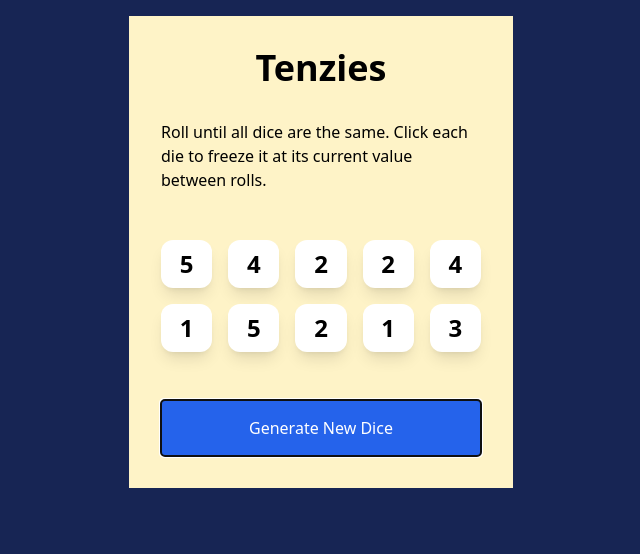
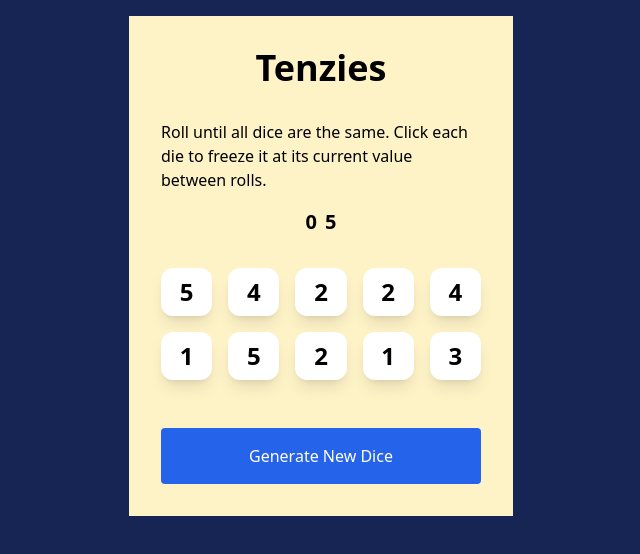
Before and after one commit to marionmartie/scrimba-react-app, a React (Vite) app: page / in a window 1280 px wide. Shown: the top 554 px of the page, without its empty margins (319-959 px from the left). Built offline with nearby package versions, Linux system fonts and the light colour scheme.

Commit message:
Added timer

```diff
--- a/src/App.jsx
+++ b/src/App.jsx
@@ -1,5 +1,6 @@
 import React, { useState, useRef, useEffect } from "react"
 import Die from "./Die"
+import Timer from './Timer'
 import { nanoid } from "nanoid"
 
 import { useWindowSize } from "react-use"
@@ -43,7 +44,11 @@ export default function App() {
 
   const gameWon = dice.every(die => die.isHeld) && dice.every(die => die.value === dice[0].value)
 
-  useEffect(() =>  ngbutton.current.focus() ,[gameWon])
+  useEffect(() =>  {
+    if (gameWon)
+      ngbutton.current.focus()
+
+  } ,[gameWon])
 
   const diceElements = dice.map( num =>  <Die key={num.id} number={num.value} isHeld={num.isHeld} handlechange={changeIsHeld} id={num.id} /> )
 
@@ -52,7 +57,8 @@ export default function App() {
     <main className="bg-amber-100 p-8 m-4 w-96 mx-auto">
       <h1 className="text-4xl text-center font-bold">Tenzies</h1>
       <p className="mt-8">Roll until all dice are the same. Click each die to freeze it at its current value between rolls.</p>
-      <div className="dice-container py-12 grid grid-cols-5 gap-4">
+      <Timer />
+      <div className="dice-container pb-12 pt-8 grid grid-cols-5 gap-4">
         { diceElements }
       </div>
       <button className="rounded bg-blue-600 text-white p-4 w-full" ref={ngbutton} onClick={gameWon ? newGame : reroll}>{ gameWon ? 'New Game' : 'Generate New Dice' }</button>
--- /dev/null
+++ b/src/Timer.jsx
@@ -0,0 +1,36 @@
+import { useEffect, useState } from "react"
+
+export default function Timer() {
+    const [mins, setMins] = useState(0)
+    const [sec, setSec] = useState(0)
+
+
+    const getTime = () => {
+        // const time = new Date()
+        // setMins( Math.floor((time / 1000 / 60) % 60))
+        // setSec( Math.floor((time/1000) % 60))
+
+        // setSec( (prevSec) => prevSec == 59 ? setMins( (prevMin) => prevMin + 1 ) : prevSec + 1 )
+
+        setSec( (prevSec) => {
+            if (prevSec === 59) {
+                setMins((prevMins) => prevMins + 1)
+                return 0
+            } else {
+                return prevSec + 1
+            }
+        })
+    }
+
+    useEffect(() => {
+        const interval = setInterval( () => getTime(), 1000)
+        return () => clearInterval(interval)
+    },[])
+
+    return (
+        <section className="text-center text-xl font-bold flex justify-center gap-2 pt-4">
+            <span>{ mins }</span>
+            <span>{ sec }</span>
+        </section>
+    )
+}
```
